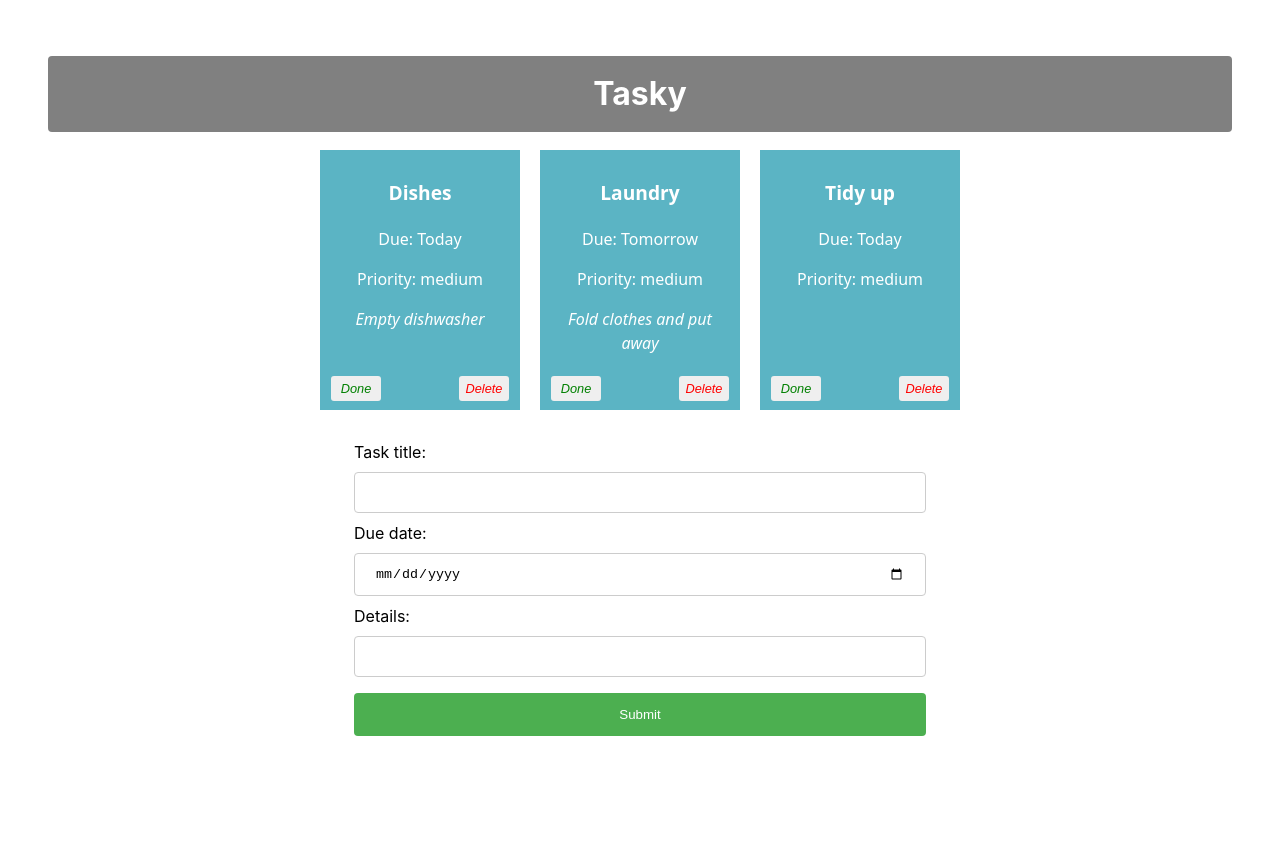
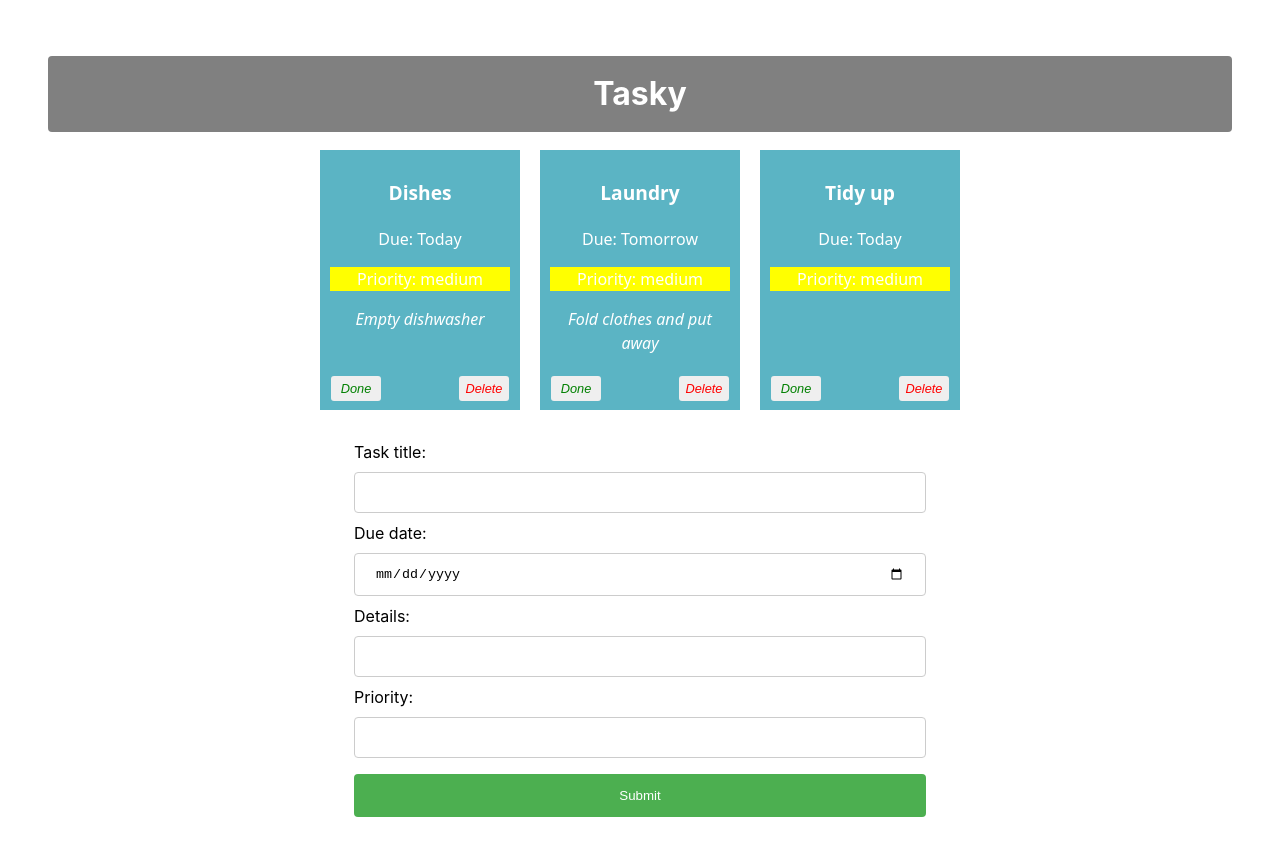
Before and after one commit to TomasMcG/react-basics-labs, a React (Vite) app in the folder tasky/: page / in a window 1280 px wide. Shown: the top 856 px of the page. Before the commit the page ends 812 px from the top, so only its background shows below. Built offline with nearby package versions, Linux system fonts and the light colour scheme.

Commit message:
Tasky Lab 2b - Exercises done

```diff
--- a/tasky/src/App.jsx
+++ b/tasky/src/App.jsx
@@ -17,7 +17,8 @@ function App() {
     const [ formState, setFormState ] = useState({
     title: "",
     description: "",
-    deadline: ""
+    deadline: "",
+    priority: ""
   });
 
 
@@ -33,6 +34,9 @@ function App() {
           break;
       case "deadline":
           form.deadline = event.target.value;
+          break;
+      case "priority":
+          form.priority = event.target.value;
           break;
       default:
           form = formState;
--- a/tasky/src/components/Form.jsx
+++ b/tasky/src/components/Form.jsx
@@ -19,7 +19,10 @@ const AddTaskForm = (props) => {
         Details:
         <input type="text" name="description" onChange={(event) => props.change(event)} />
     </label>
-
+        <label>
+       Priority:
+        <input type="text" name="priority" onChange={(event) => props.change(event)} />
+    </label>
 
         <input type="submit" value="Submit" />
         </form>
--- a/tasky/src/components/Task.jsx
+++ b/tasky/src/components/Task.jsx
@@ -9,7 +9,7 @@ const Task = (props) => {
 
             <p className="title">{props.title}</p>
             <p>Due: {props.deadline}</p>
-            <p>Priority: {props.priority}</p>
+            <p style={{backgroundColor: props.priority.toLowerCase() === "low"  ? 'green' : props.priority.toLowerCase() === "medium"? 'yellow': props.priority.toLowerCase() === "high" ? "red": 'blue'}}>Priority: {props.priority}</p>
             <p className="description">{props.description}</p>
             <button onClick={props.markDone} className='doneButton'>Done</button>
             <button className='deleteButton' onClick={props.deleteTask}>Delete</button>
```
